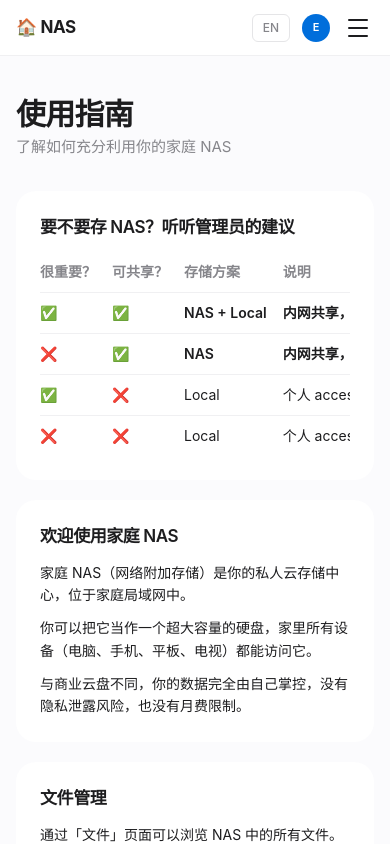
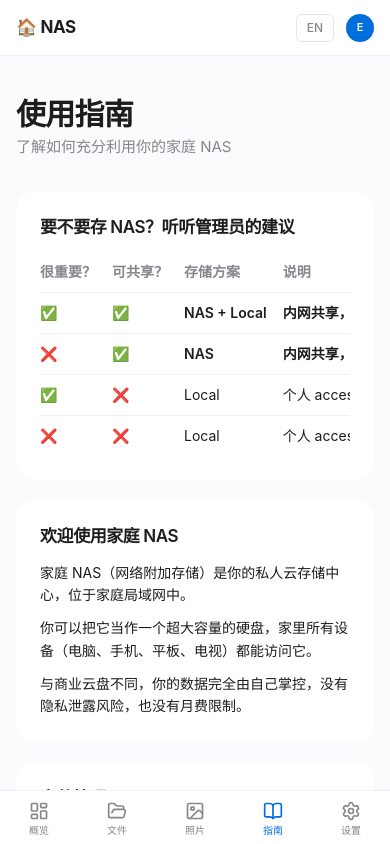
Before and after one commit to elevenbeans/nas, a Next.js app in the folder nas-portal/: page /guide in a window 390 px wide. Shown: the top 844 px of the page. Built offline with nearby package versions, Linux system fonts and the light colour scheme.

Commit message:
feat: mobile bottom tab bar for one-hand thumb reach

```diff
--- a/nas-portal/app/layout.tsx
+++ b/nas-portal/app/layout.tsx
@@ -14,8 +14,8 @@ export default function RootLayout({ children }: { children: React.ReactNode })
       <body>
         <Providers>
           <TopNav />
-          <main>{children}</main>
-          <footer className="bg-white border-t border-[#f0f0f2] px-4 sm:px-8">
+          <main className="sm:pb-0 pb-[60px]">{children}</main>
+          <footer className="bg-white border-t border-[#f0f0f2] px-4 sm:px-8 sm:pb-0 pb-[60px]">
             <div className="max-w-[920px] mx-auto py-8 text-center text-[13px] text-apple-muted leading-relaxed">
               <div>Powered by</div>
               <div className="flex gap-3 justify-center">
--- a/nas-portal/components/top-nav.tsx
+++ b/nas-portal/components/top-nav.tsx
@@ -66,18 +66,30 @@ export default function TopNav() {
             <div className="w-7 h-7 bg-clean-blue rounded-full flex items-center justify-center text-white text-[11px] font-heading font-semibold">
               E
             </div>
-            <button
-              className="flex sm:hidden flex-col gap-1.5 p-1.5 bg-transparent border-0 cursor-pointer"
-              onClick={() => setDrawerOpen(true)}
-              aria-label="Open menu"
-            >
-              <span className="block w-5 h-[2px] bg-apple-text rounded" />
-              <span className="block w-5 h-[2px] bg-apple-text rounded" />
-              <span className="block w-5 h-[2px] bg-apple-text rounded" />
-            </button>
           </div>
         </div>
       </nav>
+
+      {/* Mobile bottom tab bar */}
+      <div className="fixed bottom-0 left-0 right-0 z-50 flex sm:hidden items-center justify-around bg-white border-t border-[#f0f0f2] pt-1 pb-[env(safe-area-inset-bottom,4px)]">
+        {navItems.map((item) => {
+          const isActive = pathname === item.href;
+          return (
+            <Link
+              key={item.href}
+              href={item.href}
+              className={`flex flex-col items-center gap-0.5 px-3 py-1.5 rounded-[6px] transition-all ${
+                isActive
+                  ? "text-clean-blue font-semibold"
+                  : "text-apple-muted"
+              }`}
+            >
+              <item.icon className="w-5 h-5" />
+              <span className="text-[10px] font-medium">{item.label}</span>
+            </Link>
+          );
+        })}
+      </div>
 
       {drawerOpen && (
         <div
```
